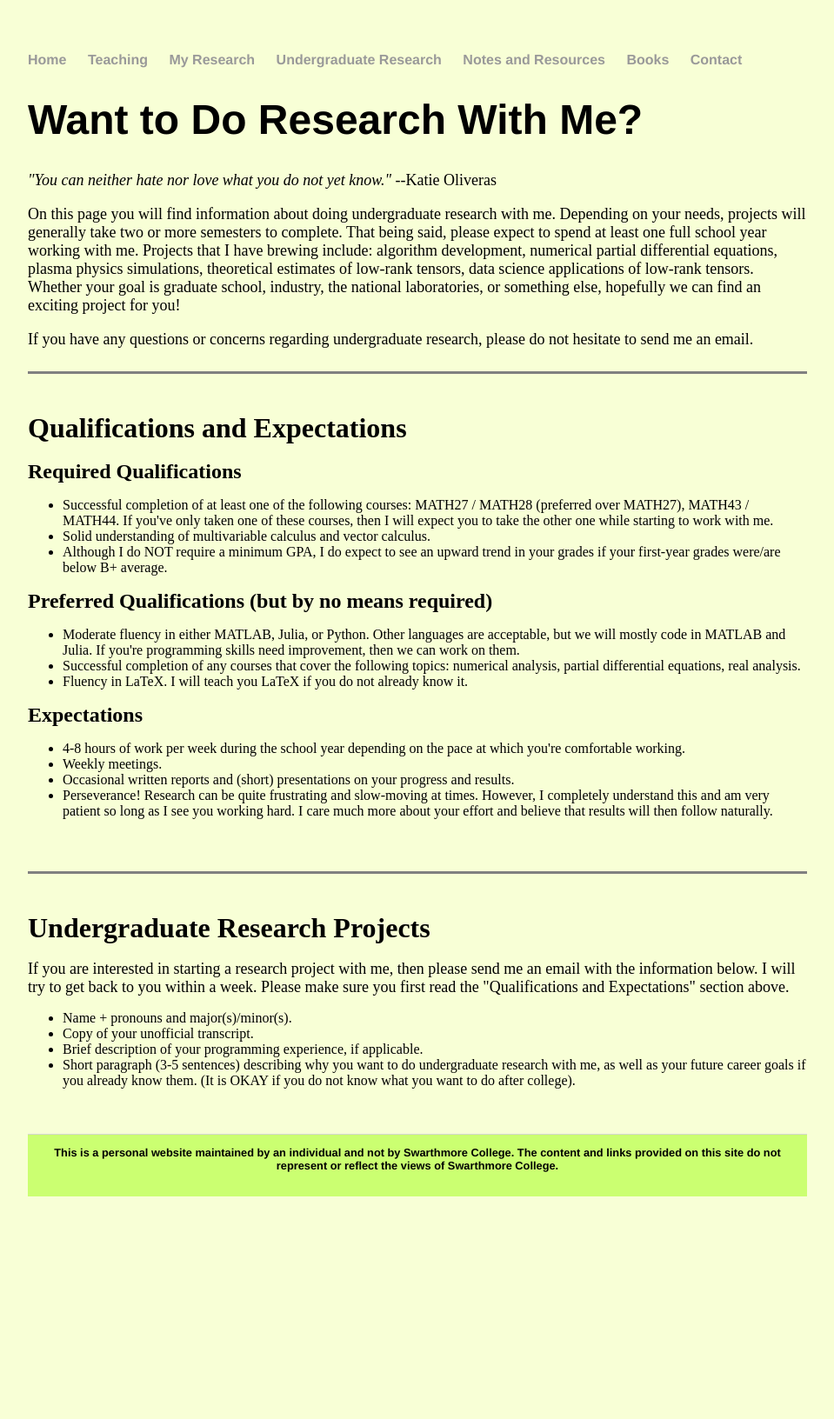
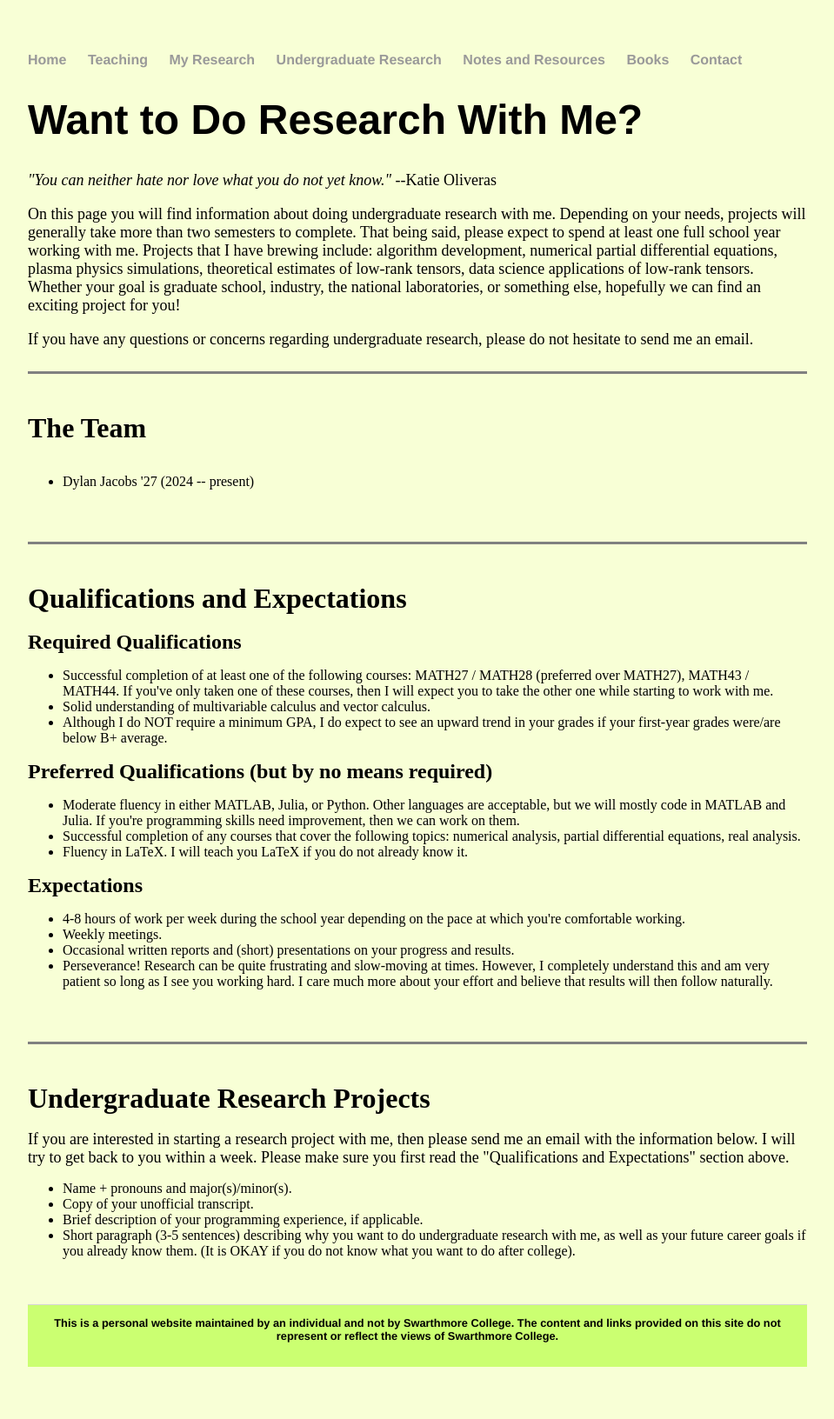
Before and after one commit to jhknakao/jhknakao.github.io, a Jekyll site: the page built from undergradresearch.html, in a window 1280 px wide. Shown: the whole page at 87% size, without its empty margins (160-1119 px from the left). Built offline with Jekyll 4.4.1, drawn with Linux system fonts in a browser that asks for light colours; before the commit the page ends 1436 px from its top, so only the background shows below that.

Commit message:
Update undergradresearch.html

```diff
--- a/undergradresearch.html
+++ b/undergradresearch.html
@@ -7,11 +7,23 @@ title: Interested in Undergraduate Research?
 	<font size="4"><i>"You can neither hate nor love what you do not yet know."</i> --Katie Oliveras</font>
 	<br>
 	<br>
-	<font size="4">On this page you will find information about doing undergraduate research with me. Depending on your needs, projects will generally take two or more semesters to complete. That being said, please expect to spend at least one full school year working with me. Projects that I have brewing include: algorithm development, numerical partial differential equations, plasma physics simulations, theoretical estimates of low-rank tensors, data science applications of low-rank tensors. Whether your goal is graduate school, industry, the national laboratories, or something else, hopefully we can find an exciting project for you!</font>
+	<font size="4">On this page you will find information about doing undergraduate research with me. Depending on your needs, projects will generally take more than two semesters to complete. That being said, please expect to spend at least one full school year working with me. Projects that I have brewing include: algorithm development, numerical partial differential equations, plasma physics simulations, theoretical estimates of low-rank tensors, data science applications of low-rank tensors. Whether your goal is graduate school, industry, the national laboratories, or something else, hopefully we can find an exciting project for you!</font>
 	<br>
 	<br>
 	<font size="4">If you have any questions or concerns regarding undergraduate research, please do not hesitate to send me an email.</font>
   <br>
+	<br>
+	<hr size="3" noshade>
+	<br>
+
+	<br>
+	<font size="6"><b>The Team</b></font>
+	<br>
+	<br>
+	<ul>
+    <li>Dylan Jacobs '27 (2024 -- present)</li>
+	</ul>
+	<br>
 	<br>
 	<hr size="3" noshade>
 	<br>
```
